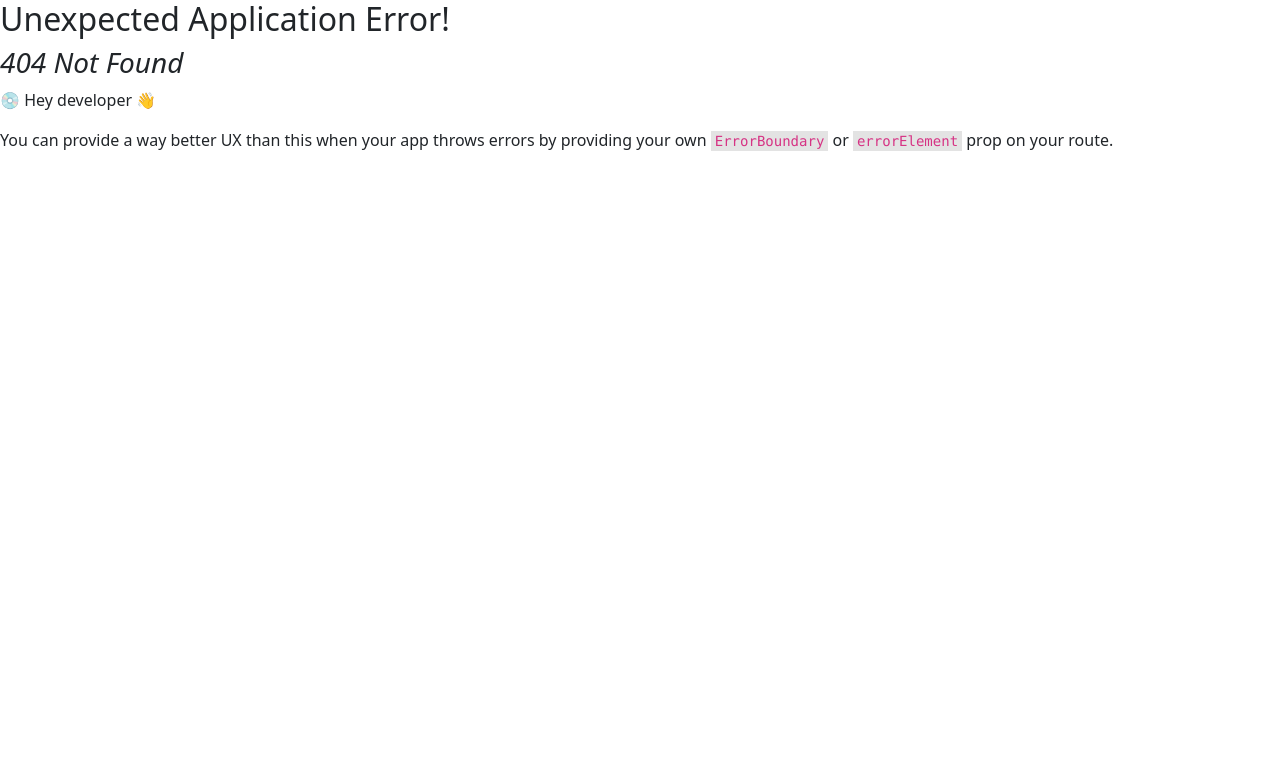
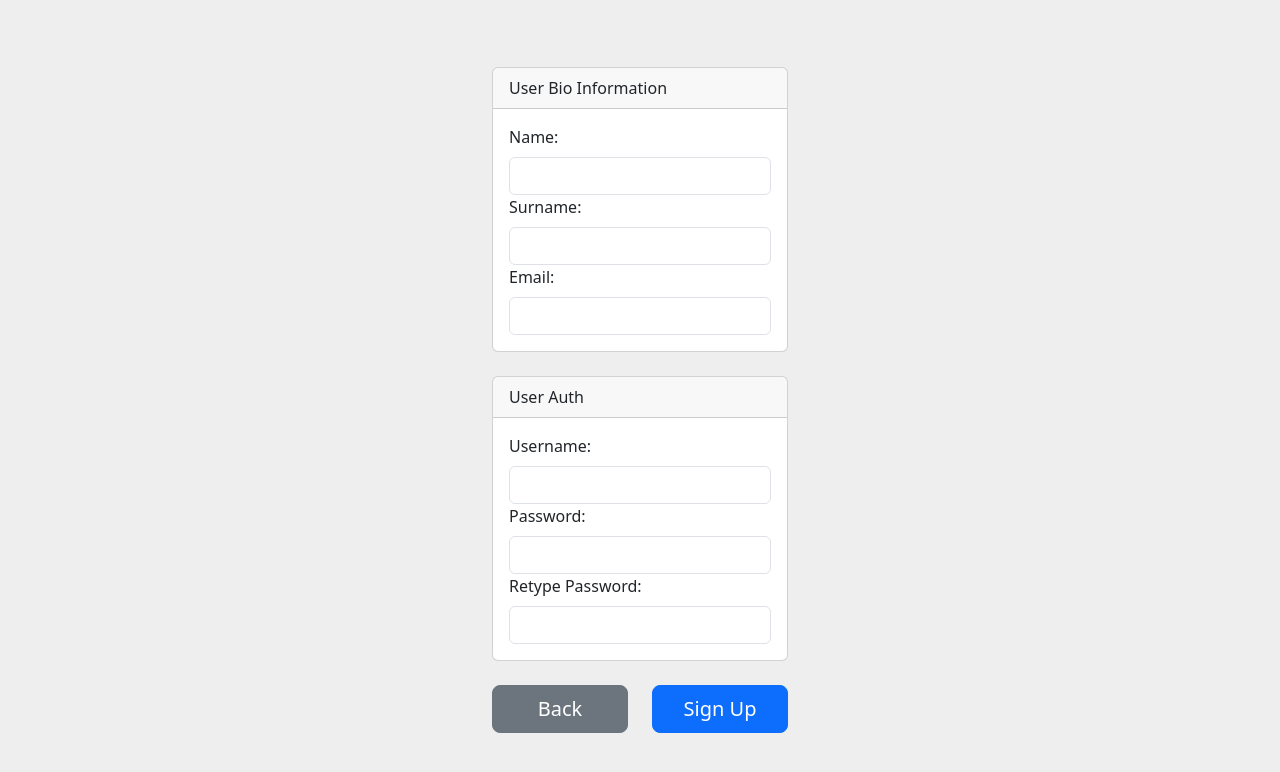
Before and after one commit to Ntokozo-Ndlovu/TodoList, a React (Create React App) app: page /signup in a window 1280 px wide. Before the commit this address had no page. Shown: the top 772 px of the page. Built offline with nearby package versions, Linux system fonts and the light colour scheme.

Commit message:
#4: Create a sign up page.

```diff
--- a/src/pages/LoginPage.js
+++ b/src/pages/LoginPage.js
@@ -6,6 +6,10 @@ import Form  from 'react-bootstrap/Form';
 import Button  from 'react-bootstrap/Button';
 import Col  from 'react-bootstrap/Col';
 import { Image } from 'react-bootstrap';
+import { Link } from 'react-router-dom';
+
+
+
 
 const LoginPage = (props)=>{
 
@@ -31,6 +35,11 @@ const LoginPage = (props)=>{
             </Form>
             </Col>
            </Row>
+           <Row className='justify-content-center align-items-center'>
+            <Col className='col-3'>
+            To create a new account click <Link to='/signup'> Here</Link>
+            </Col>
+           </Row>
     </Container>
     </div>
 
--- /dev/null
+++ b/src/pages/SignUpPage.js
@@ -0,0 +1,67 @@
+import classes from './SignUpPage.module.css';
+
+import { Card, CardGroup, Form, FormLabel } from 'react-bootstrap';
+import {Container} from 'react-bootstrap';
+import { Row } from 'react-bootstrap';
+import { Col } from 'react-bootstrap';
+import { Button } from 'react-bootstrap';
+import CardHeader from 'react-bootstrap/esm/CardHeader';
+import { Link } from 'react-router-dom';
+
+const SignUpPage = ()=>{
+
+    return <Form>
+        <div style={{'backgroundColor':'#eee','height':'100vh' }} >
+        <Container className='h-100'  fluid>
+            <Row className='justify-content-center align-items-center h-100'>
+                <Col className='col-3' >
+                    <div className='p-10'>
+                    <Card >
+                            <CardHeader>
+                                User Bio Information
+                            </CardHeader>
+                            <Card.Body>
+                                <FormLabel>Name:</FormLabel>
+                                <Form.Control type='text'/>
+                                <FormLabel>Surname:</FormLabel>
+                                <Form.Control type='text'/>
+                                <FormLabel>Email:</FormLabel>
+                                <Form.Control type='text'/>
+                            </Card.Body>
+                           </Card>
+                    </div>
+                        <br />
+                        <Card>
+                            <CardHeader>
+                                User Auth
+                            </CardHeader>
+                            <Card.Body>
+                               <FormLabel>Username:</FormLabel>
+                                <Form.Control type='text'/>
+                                <FormLabel>Password:</FormLabel>
+                                <Form.Control type='text'/>
+                                <FormLabel>Retype Password:</FormLabel>
+                                <Form.Control type='text'/>
+                            </Card.Body>
+                        </Card>
+                            <br />
+
+                          <Row>
+                            <Col>
+                            <Link to='/login'>
+                            <Button variant='secondary' size="lg w-100">Back</Button>
+                            </Link>
+                             </Col>
+                            <Col>
+                            <Button variant='primary' size="lg w-100">Sign Up</Button>
+                            </Col>
+                          </Row>
+                 </Col>
+            </Row>
+            </Container>
+        </div>
+          </Form>
+
+}
+
+export default SignUpPage;
--- a/src/router/router.js
+++ b/src/router/router.js
@@ -1,7 +1,8 @@
 import { createBrowserRouter } from "react-router-dom";
 import LoginPage from "../pages/LoginPage";
-
+import SignUpPage from "../pages/SignUpPage";
 const rootRouter = createBrowserRouter([
-    {path:'login',element: <LoginPage/>}
+    {path:'login',element: <LoginPage/>},
+    {path:'signup', element:<SignUpPage/>}
   ])
 export default rootRouter;
```
Also changed, not shown: src/pages/SignUpPage.module.css (added).
